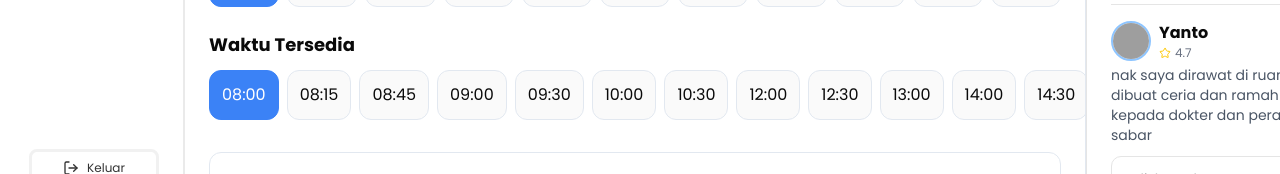
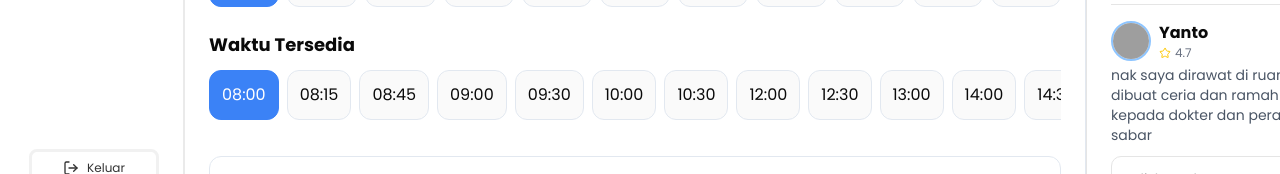
Before and after one commit to aryadary0706/Final_Project_EISD, a Next.js app: page /search/doctor/1 in a window 1280 px wide. Shown: the part 573-747 px from the top of the page. Built offline with nearby package versions, Linux system fonts and the light colour scheme; grey boxes are pictures that could not be loaded.

Commit message:
moga final

```diff
--- a/app/(auth)/daftar/page.tsx
+++ b/app/(auth)/daftar/page.tsx
@@ -106,10 +106,10 @@ export default function LoginPage() {
           <div className="space-y-1 w-full">
             <label className="text-md font-[600px] text-gray-700"> Nama</label>
             <Input
-              placeholder="Nama Lengkap"
+              placeholder="nama"
               value={fullName}
               onChange={(e) => setFullName(e.target.value)}
-              className="pl-5 w-full py-5"
+              className="pl-5 w-full py-5 focus:border-1 focus:border-blue-500"
             />
           </div>
 
@@ -118,7 +118,7 @@ export default function LoginPage() {
             <label className="text-md font-[600px] text-gray-700"> Email</label>
             <Input
               type="email"
-              placeholder="mediQ@gmail.com"
+              placeholder="email"
               value={email}
               onChange={(e) => setEmail(e.target.value)}
               className="pl-5 w-full py-5"
@@ -145,11 +145,11 @@ export default function LoginPage() {
               </button>
               <div className="mt-2 space-y-1 text-sm text-muted-foreground">
                 <div className="flex items-center space-x-2">
-                  <Checkbox checked={password.length >= 8} disabled />
+                  <Checkbox checked={password.length >= 8} disabled className="border-blue-400"/>
                   <span>Kata sandi minimal 8 karakter</span>
                 </div>
                 <div className="flex items-center space-x-2">
-                  <Checkbox checked={/\d/.test(password)} disabled />
+                  <Checkbox checked={/\d/.test(password)} disabled className="border-blue-400"/>
                   <span>Kata sandi harus mengandung angka (0-9)</span>
                 </div>
               </div>
--- a/app/(main)/search/doctor/DokterDetailClient.tsx
+++ b/app/(main)/search/doctor/DokterDetailClient.tsx
@@ -6,25 +6,17 @@ import Link from "next/link";
 import { useRouter } from 'next/navigation';
 import styles from '@/app/styles/dokter.module.css';
 import { ChevronLeft, Upload, Venus, Mars } from 'lucide-react';
+import { Doctors } from "@/stores/DoctorStore";
 
 // Impor komponen pop-up yang sudah kita buat
 import ScheduleSuccessPopup from "@/components/ui/ScheduleSuccessPopup";
 // Impor komponen ReviewList Anda
 import ReviewList from "@/app/components/ReviewList";
 
-// Tipe data untuk dokter (harus sama dengan di page.tsx)
-type Doctor = {
-    id: number;
-    name: string;
-    specialty: string;
-    image: string;
-    lokasi: string;
-    totalPatients: string;
-};
 
 // Tipe untuk props komponen ini
 interface DoctorDetailClientProps {
-    doctorData: Doctor;
+    doctorData: Doctors;
 }
 
 // Data dummy untuk jadwal
@@ -72,7 +64,7 @@ export default function DokterDetailClient({ doctorData }: DoctorDetailClientPro
             <div className="flex flex-col lg:flex-row w-full">
                 <main className="flex-1 flex flex-col px-4 sm:px-6 py-6 space-y-8 max-w-full lg:max-w-[900px] mx-auto">
                     <header className={styles.header}>
-                        <Link href="/search" className={styles.backButton}>
+                        <Link href={`/search/faskes/${doctorData.idTempatKerja}` }className={styles.backButton}>
                             <ChevronLeft size={24} />
                         </Link>
                         <div>
--- a/app/components/DoctorsFromCategory.tsx
+++ b/app/components/DoctorsFromCategory.tsx
@@ -38,11 +38,11 @@ export default function DoctorListBySpeciality({
       </h1>
       <p className="text-sm text-gray-600 mt-1">Dokter Jaga Hari Ini</p>
 
-      <ScrollArea className="h-[500px]">
+      <ScrollArea className="h-[480px]">
         {/* Doctors */}
           <div className="space-y-4">
             {filteredDoctors.map((doctor) => (
-              <Link key={doctor.id} href={`search/doctor/${doctor.id}`}>
+              <Link key={doctor.id} href={`/search/faskes/${doctor.id}`}>
               <div
                 key={doctor.id}
                 className="mb-5 bg-gradient-to-r from-blue-100 via-blue-50 to-blue-100 border-1 flex flex-row-reverse pl-3"
--- a/app/page.tsx
+++ b/app/page.tsx
@@ -7,9 +7,9 @@ import Image from "next/image";
 
 const AboutUs = () => {
   return (
-    <div className="min-h-screen">
+    <div className="min-h-screen bg-blue-50">
       {/* Header */}
-      <header className="flex h-18 py-8 px-10 gap-2 justify-between items-center bg-white">
+      <header className="flex h-18 py-8 px-10 gap-2 justify-between items-center border-b-2 shadow-2xs">
         <div className="flex items-center gap-1">
           <h1 className={styles.titleTypography}>medi</h1>
           <img
@@ -24,7 +24,7 @@ const AboutUs = () => {
           <Button variant="link" className="px-3 font-light text-black border-0">
             <Link href="/login">Sign In</Link>
           </Button>
-          <Button variant="default" className="px-6 bg-blue-400 text-white w-40 justify-between">
+          <Button variant="default" className="px-6 bg-blue-400 hover:bg-blue-300 text-white w-40 justify-between">
             <Link href="/daftar">Daftar Gratis</Link><CircleArrowRight/>
           </Button>
         </div>
--- a/app/styles/dokter.module.css
+++ b/app/styles/dokter.module.css
@@ -40,10 +40,27 @@
 }
 .timeSelector {
   display: flex;
-  width: 737px;
-  align-items: flex-start;
   gap: 8px;
+  overflow-x: auto;   /* tambahkan scroll horizontal */
+  overflow-y: hidden; /* cegah scroll vertikal */
+  white-space: nowrap; /* biar item tetap di satu baris */
+  padding-bottom: 4px; /* opsional, supaya scroll bar tidak terlalu nempel */
+  scrollbar-width: thin; /* Firefox: scrollbar tipis */
 }
+
+.timeSelector::-webkit-scrollbar {
+  height: 6px; /* tinggi scrollbar */
+}
+
+.timeSelector::-webkit-scrollbar-thumb {
+  background-color: #cbd5e1; /* warna scrollbar */
+  border-radius: 4px;
+}
+
+.timeSelector::-webkit-scrollbar-track {
+  background-color: transparent;
+}
+
 .dateButton, .timeButton {
   display: flex;
   border: 1px solid #e2e8f0;
--- a/data/mockDoctors.json
+++ b/data/mockDoctors.json
@@ -7,7 +7,8 @@
     "rating": "5.0",
     "totalPatients": "450+",
     "image": "/beranda/doctor2.png",
-    "lokasi": "Rumah Sakit Medika Center"
+    "lokasi": "Rumah Sakit Medika Center",
+    "idTempatKerja": 1
   },
   {
     "id": 2,
@@ -17,7 +18,8 @@
     "rating": "4.9",
     "totalPatients": "450+",
     "image": "/beranda/doctor1.png",
-    "lokasi": "Rumah Sakit Medika Center"
+    "lokasi": "Rumah Sakit Medika Center",
+    "idTempatKerja": 1
   },
   {
     "id": 3,
@@ -27,7 +29,8 @@
     "rating": "5.0",
     "totalPatients": "450+",
     "image": "/beranda/doctor4.png",
-    "lokasi": "Rumah Sakit Medika Center"
+    "lokasi": "Rumah Sakit Medika Center",
+    "idTempatKerja": 1
   },
   {
     "id": 4,
@@ -37,7 +40,8 @@
     "rating": "5.0",
     "totalPatients": "450+",
     "image": "/beranda/doctor3.png",
-    "lokasi": "Rumah Sakit Medika Center"
+    "lokasi": "Rumah Sakit Medika Center",
+    "idTempatKerja": 1
   },
   {
     "id": 5,
@@ -47,6 +51,7 @@
     "rating": "5.0",
     "totalPatients": "450+",
     "image": "/beranda/dokterBanner.png",
-    "lokasi": "Rumah Sakit Medika Center"
+    "lokasi": "Rumah Sakit Medika Center",
+    "idTempatKerja": 1
   }
 ]
--- a/stores/DoctorStore.ts
+++ b/stores/DoctorStore.ts
@@ -2,13 +2,17 @@
 import { create } from "zustand";
 
 export type Doctors = {
-  id: string;
+  id: number;
   name: string;
-  speciality: string;
-  hospital: string;
-  experience: string;
-  patients: string;
+  label: string;
+  specialty: string;
+  rating: string;
+  totalPatients: string;
+  image: string;
+  lokasi: string;
+  idTempatKerja: number;
 };
+
 
 type DoctorState = {
   doctors: Doctors[];
@@ -28,19 +32,19 @@ export const useDoctorStore = create<DoctorState>((set, get) => ({
     })),
 
   getDoctorById: (id) => {
-    return get().doctors.find((d) => d.id === id);
+    return get().doctors.find((d) => d.id === parseInt(id));
   },
 
   updateDoctor: (id, partial) =>
     set((state) => ({
       doctors: state.doctors.map((d) =>
-        d.id === id ? { ...d, ...partial } : d
+        d.id !== parseInt(id) ? { ...d, ...partial } : d
       ),
     })),
 
   removeDoctor: (id) =>
     set((state) => ({
-      doctors: state.doctors.filter((d) => d.id !== id),
+      doctors: state.doctors.filter((d) => d.id !== parseInt(id)),
     })),
 
   clearDoctors: () => set({ doctors: [] }),
```
